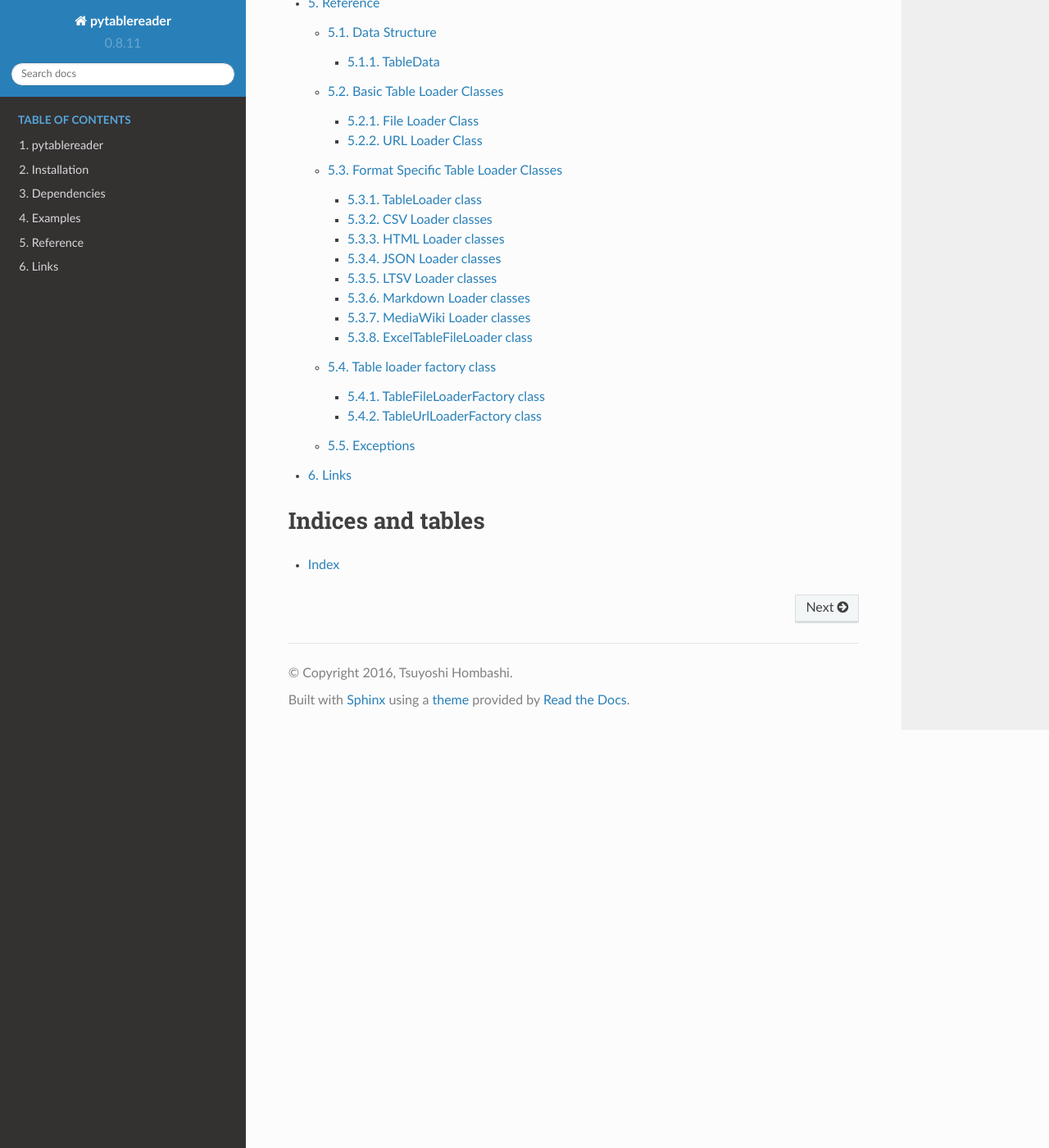
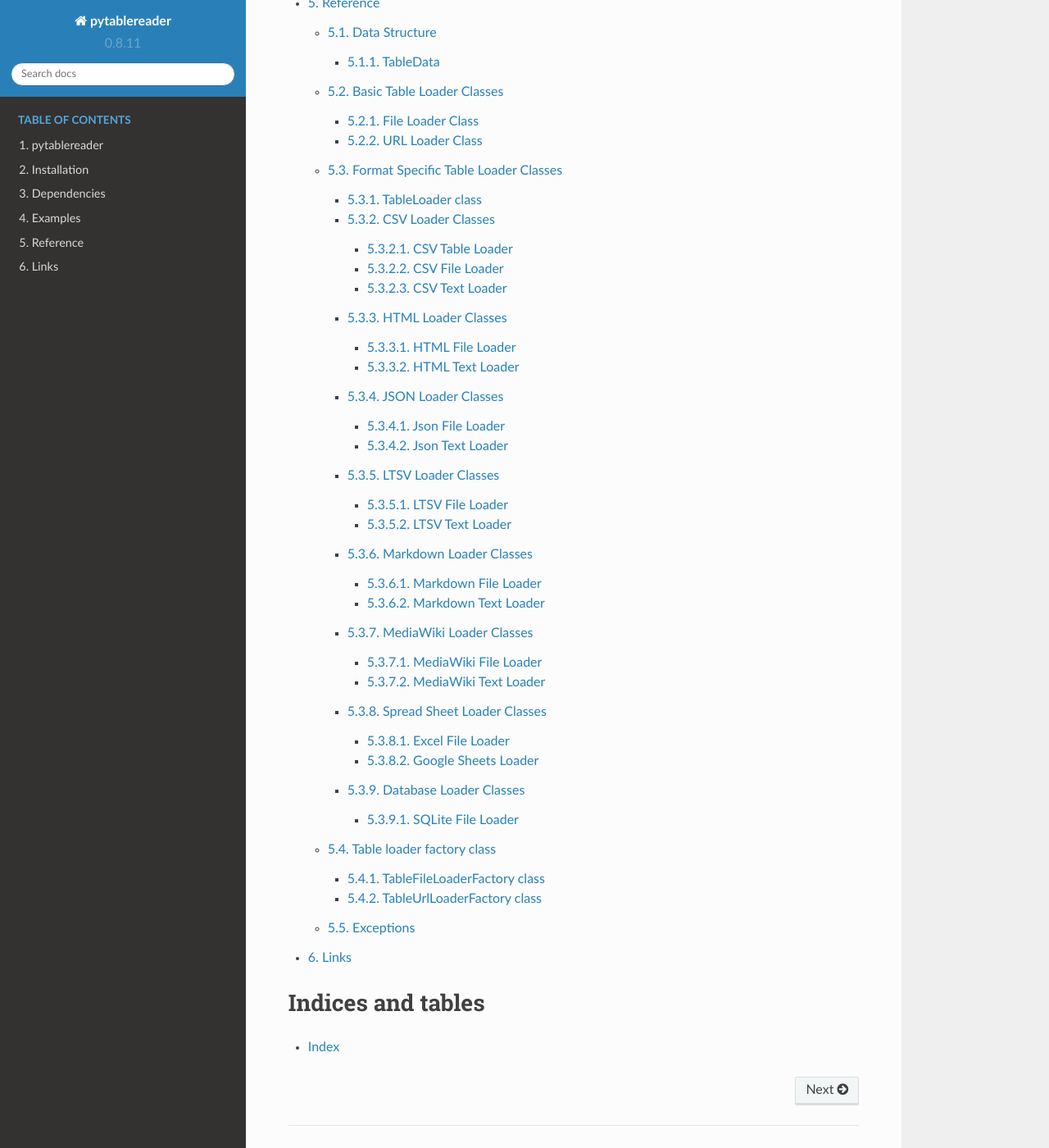
Before and after one commit to thombashi/pytablereader, a Sphinx documentation site: the page built from docs/index.rst, in a window 1280 px wide and 1400 px high, scrolled down 552 px. Shown: the whole window at 82% size. Built offline with Sphinx 7.4.7 and the Read the Docs theme 2.0.0, drawn with Linux system fonts in a browser that asks for light colours; pages that are not in the unit, such as notebooks, are missing from menus.

Commit message:
Update docs

```diff
--- a/docs/conf.py
+++ b/docs/conf.py
@@ -385,7 +385,7 @@ rp_method = u"""
     Table name determined by the value of
     :py:attr:`~pytablereader.interface.TableLoader.table_name`.
     Following format specifiers in the
-    :py:attr:`~pytablereader.interface.TableLoader.table_name`.
+    :py:attr:`~pytablereader.interface.TableLoader.table_name`
     are replaced with specific strings:
 """
 
--- a/docs/index.rst
+++ b/docs/index.rst
@@ -4,7 +4,7 @@ Welcome to pytablereader's documentation!
 
 .. toctree::
    :caption: Table of Contents
-   :maxdepth: 3
+   :maxdepth: 4
    :numbered:
 
    pages/introduction/index
--- a/docs/pages/introduction/feature.txt
+++ b/docs/pages/introduction/feature.txt
@@ -4,6 +4,7 @@ Features
 - Extract structured tabular data from various data format:
     - CSV
     - Microsoft Excel :superscript:`TM`
+    - `Google Sheets <https://www.google.com/intl/en_us/sheets/about/>`_
     - HTML
     - JSON
     - `Labeled Tab-separated Values (LTSV) <http://ltsv.org/>`__
--- a/docs/pages/introduction/summary.txt
+++ b/docs/pages/introduction/summary.txt
@@ -1 +1 @@
-A python library to load structured table data from files/URL with various data format: CSV/Excel/HTML/JSON/LTSV/Markdown/TSV.
+A python library to load structured table data from files/URL with various data format: CSV/Excel/Google-Sheets/HTML/JSON/LTSV/Markdown/TSV.
--- a/docs/pages/reference/format_specific_loader.rst
+++ b/docs/pages/reference/format_specific_loader.rst
@@ -8,21 +8,21 @@ TableLoader class
     :show-inheritance:
 
 
-CSV Loader classes
+CSV Loader Classes
 ~~~~~~~~~~~~~~~~~~~~~~~~~~~~~~~
 
-CsvTableLoader class
+CSV Table Loader
 ^^^^^^^^^^^^^^^^^^^^^^^^^^^^^^^
 .. autoclass:: pytablereader.csv.core.CsvTableLoader
     :inherited-members:
 
-CsvTableFileLoader class
+CSV File Loader
 ^^^^^^^^^^^^^^^^^^^^^^^^^^^^^^^
 .. autoclass:: pytablereader.CsvTableFileLoader
     :inherited-members:
     :show-inheritance:
 
-CsvTableTextLoader class
+CSV Text Loader
 ^^^^^^^^^^^^^^^^^^^^^^^^^^^^^^^
 .. autoclass:: pytablereader.CsvTableTextLoader
     :inherited-members:
@@ -30,44 +30,44 @@ CsvTableTextLoader class
     :show-inheritance:
 
 
-HTML Loader classes
+HTML Loader Classes
 ~~~~~~~~~~~~~~~~~~~~~~~~~~~~~~~
 
-HtmlTableFileLoader class
+HTML File Loader
 ^^^^^^^^^^^^^^^^^^^^^^^^^^^^^^^
 .. autoclass:: pytablereader.HtmlTableFileLoader
     :inherited-members:
 
-HtmlTableTextLoader class
+HTML Text Loader
 ^^^^^^^^^^^^^^^^^^^^^^^^^^^^^^^
 .. autoclass:: pytablereader.HtmlTableTextLoader
     :inherited-members:
 
 
-JSON Loader classes
+JSON Loader Classes
 ~~~~~~~~~~~~~~~~~~~~~~~~~~~~~~~
 
-JsonTableFileLoader class
+Json File Loader
 ^^^^^^^^^^^^^^^^^^^^^^^^^^^^^^^
 .. autoclass:: pytablereader.JsonTableFileLoader
     :inherited-members:
 
-JsonTableTextLoader class
+Json Text Loader
 ^^^^^^^^^^^^^^^^^^^^^^^^^^^^^^^
 .. autoclass:: pytablereader.JsonTableTextLoader
     :inherited-members:
 
 
-LTSV Loader classes
+LTSV Loader Classes
 ~~~~~~~~~~~~~~~~~~~~~~~~~~~~~~~
 
-LtsvTableFileLoader class
+LTSV File Loader
 ^^^^^^^^^^^^^^^^^^^^^^^^^^^^^^^
 .. autoclass:: pytablereader.LtsvTableFileLoader
     :inherited-members:
     :show-inheritance:
 
-LtsvTableTextLoader class
+LTSV Text Loader
 ^^^^^^^^^^^^^^^^^^^^^^^^^^^^^^^
 .. autoclass:: pytablereader.LtsvTableTextLoader
     :inherited-members:
@@ -75,35 +75,51 @@ LtsvTableTextLoader class
     :show-inheritance:
 
 
-Markdown Loader classes
+Markdown Loader Classes
 ~~~~~~~~~~~~~~~~~~~~~~~~~~~~~~~
 
-MarkdownTableFileLoader class
+Markdown File Loader
 ^^^^^^^^^^^^^^^^^^^^^^^^^^^^^^^
 .. autoclass:: pytablereader.MarkdownTableFileLoader
     :inherited-members:
 
-MarkdownTableTextLoader class
+Markdown Text Loader
 ^^^^^^^^^^^^^^^^^^^^^^^^^^^^^^^
 .. autoclass:: pytablereader.MarkdownTableTextLoader
     :inherited-members:
 
 
-MediaWiki Loader classes
+MediaWiki Loader Classes
 ~~~~~~~~~~~~~~~~~~~~~~~~~~~~~~~
 
-MediaWikiTableFileLoader class
+MediaWiki File Loader
 ^^^^^^^^^^^^^^^^^^^^^^^^^^^^^^^
 .. autoclass:: pytablereader.MediaWikiTableFileLoader
     :inherited-members:
 
-MediaWikiTableTextLoader class
+MediaWiki Text Loader
 ^^^^^^^^^^^^^^^^^^^^^^^^^^^^^^^
 .. autoclass:: pytablereader.MediaWikiTableTextLoader
     :inherited-members:
 
 
-ExcelTableFileLoader class
+Spread Sheet Loader Classes
 ~~~~~~~~~~~~~~~~~~~~~~~~~~~~~~~
+
+Excel File Loader
+^^^^^^^^^^^^^^^^^^^^^^^^^^^^^^^
 .. autoclass:: pytablereader.ExcelTableFileLoader
     :inherited-members:
+
+Google Sheets Loader
+^^^^^^^^^^^^^^^^^^^^^^^^^^^^^^^
+.. autoclass:: pytablereader.GoogleSheetsTableLoader
+    :inherited-members:
+
+
+Database Loader Classes
+~~~~~~~~~~~~~~~~~~~~~~~~~~~~~~~
+SQLite File Loader
+^^^^^^^^^^^^^^^^^^^^^^^^^^^^^^^
+.. autoclass:: pytablereader.SqliteFileLoader
+    :inherited-members:
```
